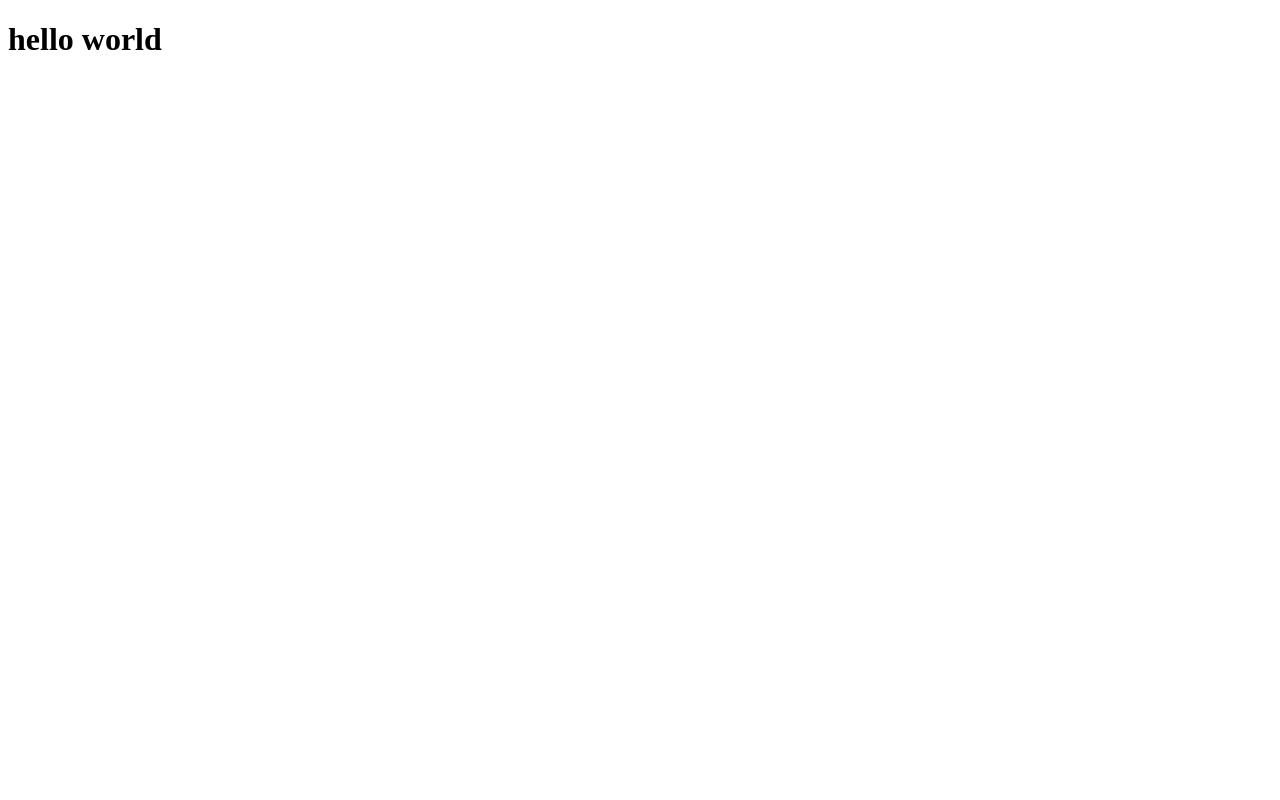
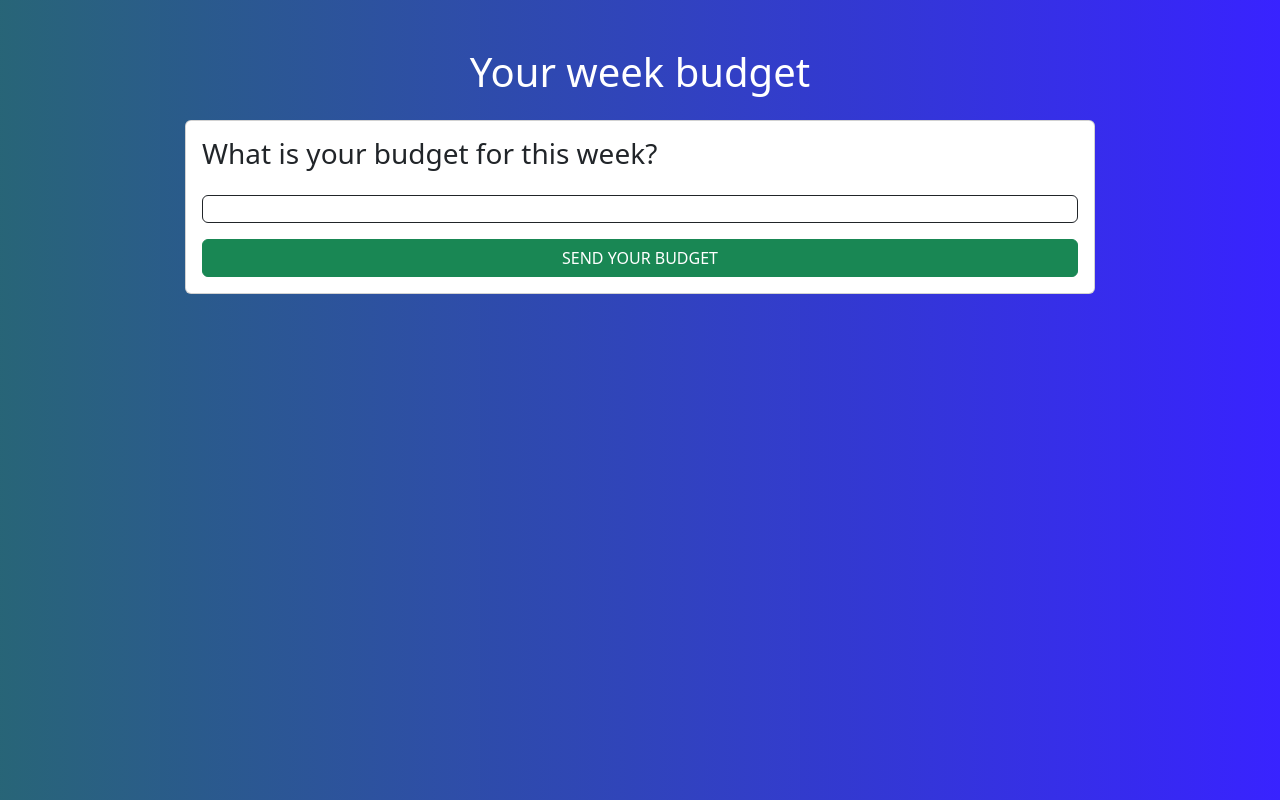
Before and after one commit to luisferllub230/budget-manager, a React (Vite) app: page / in a window 1280 px wide. Built offline with nearby package versions, Linux system fonts and the light colour scheme.

Commit message:
type: add sweetAlert and components

```diff
--- a/index.html
+++ b/index.html
@@ -3,10 +3,21 @@
   <head>
     <meta charset="UTF-8" />
     <meta name="viewport" content="width=device-width, initial-scale=1.0" />
+    <link
+      href="https://cdn.jsdelivr.net/npm/bootstrap@5.2.0/dist/css/bootstrap.min.css"
+      rel="stylesheet"
+      integrity="sha384-gH2yIJqKdNHPEq0n4Mqa/HGKIhSkIHeL5AyhkYV8i59U5AR6csBvApHHNl/vI1Bx"
+      crossorigin="anonymous"
+    />
     <title></title>
   </head>
   <body>
     <div id="root"></div>
     <script type="module" src="/src/main.jsx"></script>
+    <script
+      src="https://cdn.jsdelivr.net/npm/bootstrap@5.2.0/dist/js/bootstrap.bundle.min.js"
+      integrity="sha384-A3rJD856KowSb7dwlZdYEkO39Gagi7vIsF0jrRAoQmDKKtQBHUuLZ9AsSv4jD4Xa"
+      crossorigin="anonymous"
+    ></script>
   </body>
 </html>
--- a/package.json
+++ b/package.json
@@ -10,7 +10,9 @@
   },
   "dependencies": {
     "react": "^18.2.0",
-    "react-dom": "^18.2.0"
+    "react-dom": "^18.2.0",
+    "sweetalert2": "^11.4.29",
+    "sweetalert2-react-content": "^5.0.3"
   },
   "devDependencies": {
     "@types/react": "^18.0.17",
--- a/src/App.jsx
+++ b/src/App.jsx
@@ -1,11 +1,22 @@
 import { useState, Fragment } from 'react'
+import GetBudget from './components/GetBudget';
+import './index.css'
 
 const App = () => {
   return (
     <Fragment>
-      <h1>hello world</h1>
+      <div className="container">
+        <div className="row mx-auto">
+          <div className="col-12 mt-5 mb-3 text-center text-white">
+            <h1>Your week budget</h1>
+          </div>
+          <div className='col-12'>
+            <GetBudget />
+          </div>
+        </div>
+      </div>
     </Fragment>
-   );
+  );
 }
 
 export default App;
--- /dev/null
+++ b/src/components/GetBudget.jsx
@@ -0,0 +1,69 @@
+import { Fragment, useState } from 'react'
+import Swal from 'sweetalert2'
+import withReactContent from 'sweetalert2-react-content'
+
+
+const GetBudget = () => {
+
+    //useState
+    const [getMoneyTotal, setMoneyTotal] = useState(0);
+    const [error, setError] = useState(false);
+
+    //getMoneyTotal
+    const onChangeMoney = e => setMoneyTotal(parseInt(e.target.value, 10));
+
+    //validations
+    const validateForm = e => {
+        e.preventDefault();
+
+        if (getMoneyTotal <= 0 || getMoneyTotal == undefined || getMoneyTotal === "") {
+            document.getElementById("money").className = "col-12 mt-3 mb-3 border border-danger  rounded"
+            setError(true);
+
+            Swal.fire(
+                'Error :: You cant send a null values or 0',
+                '',
+                'error'
+              )
+            return;
+        }else{
+
+            document.getElementById("money").className = "col-12 mt-3 mb-3 border border-success  rounded"
+            setError(false)
+            console.log("pass the validation")
+
+            Swal.fire(
+                'Good job!',
+                'You clicked the button!',
+                'success'
+              )
+        }
+    }
+
+    return (
+        <Fragment>
+            <div className="card col-10 mx-auto">
+                <form
+                    onSubmit={validateForm}
+                >
+                    <div className="card-body text-start text-dark">
+                        <h3>What is your budget for this week?</h3>
+                        <input
+                            onChange={onChangeMoney}
+                            type="number"
+                            min="0"
+                            id="money"
+                            className="col-12 mt-3 mb-3 border border-dark  rounded"
+                        />
+                        <button
+                            type="submit"
+                            className=" col-12 btn btn-success text-uppercase"
+                        >send your budget</button>
+                    </div>
+                </form>
+            </div>
+        </Fragment>
+    );
+}
+
+export default GetBudget;
--- /dev/null
+++ b/src/index.css
@@ -0,0 +1,3 @@
+body{
+    background-image: linear-gradient(to  right, rgba(1, 73, 95, 0.849), rgba(25, 0, 255, 0.863));
+}
```
Also changed, not shown: 1 other file (tests, documents, lock files or other folders).
